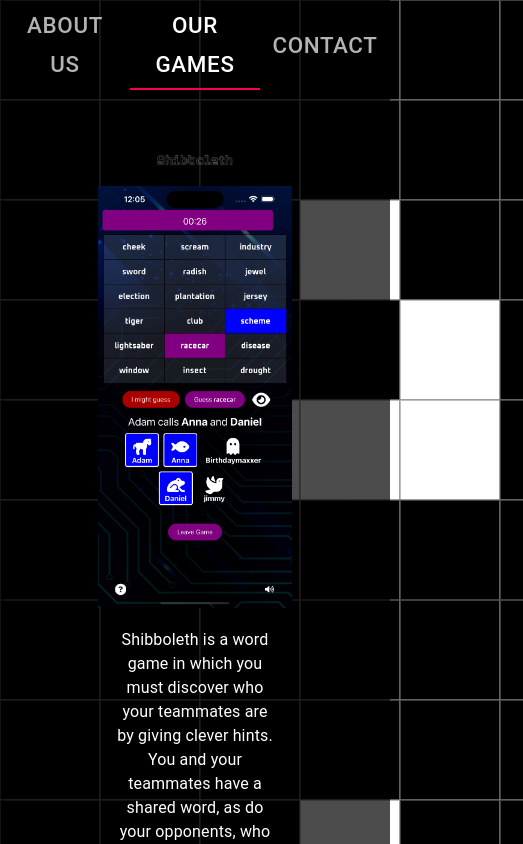
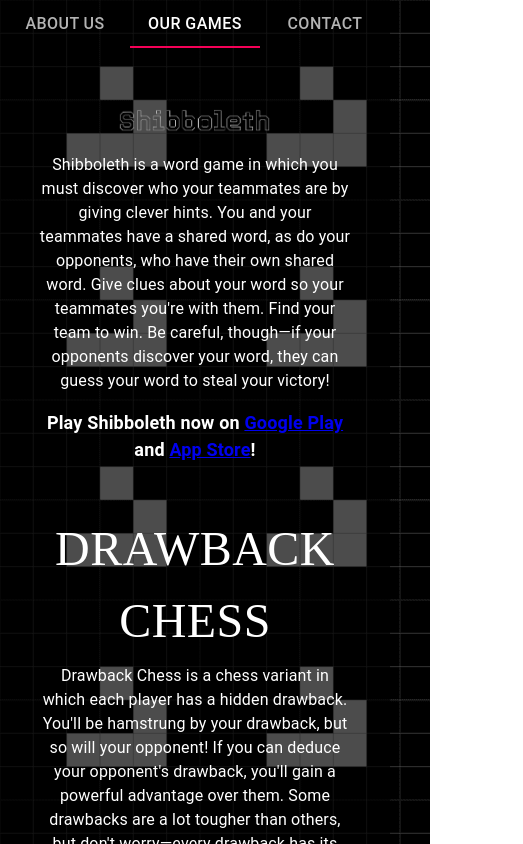
Before and after one commit to adamyedidia/glyder_website_3, a React (Create React App) app: page /games in a window 390 px wide. Shown: the top 844 px of the page, 523 px wide, since content can reach past the window. Built offline with nearby package versions, Linux system fonts and the light colour scheme; a web font is replaced by a local one.

Commit message:
Improvements on mobile

```diff
--- a/src/App.css
+++ b/src/App.css
@@ -53,13 +53,19 @@
 
 body::before {
   content: '';
-  position: absolute;
+  position: fixed;
   top: 0;
   left: 0;
   right: 0;
   bottom: 0;
   background: rgba(0, 0, 0, 0.7); /* Adjust the opacity as needed */
   z-index: -1;
+}
+
+@media (max-width: 600px) {
+  body {
+    background-image: url('./images/frame_8_small.png');
+  }
 }
 /*
 body {
--- a/src/ContactPage.js
+++ b/src/ContactPage.js
@@ -28,7 +28,9 @@
   const classes = useStyles();
   const [value, setValue] = useState(2);
 
-  const isSmallScreen = useMediaQuery('(max-height:600px)');
+  const isSmallScreenHeight = useMediaQuery('(max-height:800px)');
+  const isSmallScreenWidth = useMediaQuery('(max-width:500px)');
+  const isSmallScreen = isSmallScreenHeight || isSmallScreenWidth;
 
   const handleChange = (event, newValue) => {
       setValue(newValue);
@@ -64,9 +66,9 @@
         className={classes.tabs}
         variant="fullWidth" // Ensures tabs take up the full available width
       >
-          <Tab label="About Us" component={Link} to="/" className={classes.tab} />
-          <Tab label="Our Games" component={Link} to="/games" className={classes.tab} />
-          <Tab label="Contact" component={Link} to="/contact" className={classes.tab} />
+          <Tab label="About Us" component={Link} to="/" className={classes.tab} style={{ fontSize: isSmallScreen ? '1rem' : '1.4rem' }}/>
+          <Tab label="Our Games" component={Link} to="/games" className={classes.tab} style={{ fontSize: isSmallScreen ? '1rem' : '1.4rem' }}/>
+          <Tab label="Contact" component={Link} to="/contact" className={classes.tab} style={{ fontSize: isSmallScreen ? '1rem' : '1.4rem' }}/>
       </Tabs>
       <Grid
           container
@@ -80,7 +82,7 @@
           }}
       >
           <Grid item>
-              <Typography style={{ textAlign: 'center', fontSize: isSmallScreen ? 30 : 40 }}>
+              <Typography style={{ textAlign: 'center', fontSize: isSmallScreen ? 20 : 40 }}>
                   Please send us an email at <a href="mailto:glydergames1@gmail.com">glydergames1@gmail.com</a>! We are always looking for feedback on our existing games and suggestions for new ones. Also, if you are interested in working with us, we will be delighted to hear from you!
               </Typography>
           </Grid>
--- a/src/GamesPage.js
+++ b/src/GamesPage.js
@@ -34,7 +34,9 @@
       setValue(newValue);
   };
 
-  const isSmallScreen = useMediaQuery('(max-height:600px)');
+  const isSmallScreenHeight = useMediaQuery('(max-height:800px)');
+  const isSmallScreenWidth = useMediaQuery('(max-width:500px)');
+  const isSmallScreen = isSmallScreenHeight || isSmallScreenWidth;
 
   useEffect(() => {
     document.title = "Contact";
@@ -116,9 +118,9 @@
             className={classes.tabs}
             variant="fullWidth" // Ensures tabs take up the full available width
         >
-            <Tab label="About Us" component={Link} to="/" className={classes.tab} />
-            <Tab label="Our Games" component={Link} to="/games" className={classes.tab} />
-            <Tab label="Contact" component={Link} to="/contact" className={classes.tab} />
+            <Tab label="About Us" component={Link} to="/" className={classes.tab} style={{ fontSize: isSmallScreen ? '1rem' : '1.4rem' }} />
+            <Tab label="Our Games" component={Link} to="/games" className={classes.tab} style={{ fontSize: isSmallScreen ? '1rem' : '1.4rem' }} />
+            <Tab label="Contact" component={Link} to="/contact" className={classes.tab} style={{ fontSize: isSmallScreen ? '1rem' : '1.4rem' }}/>
         </Tabs>
         <Grid container direction="row" justify="center" alignItems="center" spacing={10} style={{ marginTop: 'auto', marginBottom: 'auto' }}>
             <Grid item container direction="column">
--- a/src/LandingPage.js
+++ b/src/LandingPage.js
@@ -15,7 +15,7 @@
     },
     tab: {
       minWidth: '33.33%', // Divide the width equally among 3 tabs
-      fontSize: '1.4rem', // Increase font size for better visibility
+      fontSize: '1.4rem',
     },
 }));
 
@@ -54,7 +54,9 @@
         setClickedImage(null);
     };
 
-    const isSmallScreen = useMediaQuery('(max-height:600px)');
+    const isSmallScreenHeight = useMediaQuery('(max-height:800px)');
+    const isSmallScreenWidth = useMediaQuery('(max-width:500px)');
+    const isSmallScreen = isSmallScreenHeight || isSmallScreenWidth;
 
     return (
         <div className="page-container" onClick={handleOutsideClick} style={{
@@ -75,9 +77,9 @@
               className={classes.tabs}
               variant="fullWidth" // Ensures tabs take up the full available width
             >
-                <Tab label="About Us" component={Link} to="/about" className={classes.tab} />
-                <Tab label="Our Games" component={Link} to="/games" className={classes.tab} />
-                <Tab label="Contact" component={Link} to="/contact" className={classes.tab} />
+                <Tab label="About Us" component={Link} to="/about" className={classes.tab} style={{ fontSize: isSmallScreen ? '1rem' : '1.4rem' }} />
+                <Tab label="Our Games" component={Link} to="/games" className={classes.tab} style={{ fontSize: isSmallScreen ? '1rem' : '1.4rem' }} />
+                <Tab label="Contact" component={Link} to="/contact" className={classes.tab} style={{ fontSize: isSmallScreen ? '1rem' : '1.4rem' }}/>
             </Tabs>
 
             {/* Title at the top center */}
@@ -85,7 +87,8 @@
                 src="/assets/glyder_games.png"
                 alt="Glyder Games Logo"
                 style={{
-                    maxHeight: '30vh', // Adjusts to the size of the container
+                    maxHeight: '30vh',
+                    maxWidth: '80vw',
                     marginTop: '5vh'
                 }}
             />}
@@ -132,7 +135,7 @@
             }}>
                 {/* <div style={{ height: '5vh' }}></div> */}
 
-                <Typography style={{fontSize: 25, maxWidth: '75%', minWidth: '25%', width: '50vw'}}>
+                <Typography style={{fontSize: isSmallScreen ? 20 : 25, ...(isSmallScreen ? {} : {maxWidth: '75%', minWidth: '25%'}), width: isSmallScreen ? '80vw' : '50vw'}}>
                     We're a small indie game studio based in the Boston area; we're focused on building fun, innovative, and lightweighted games for mobile, web, and Steam.
                     We aim to make simple and novel games that are best played with friends and family.
                 </Typography>
```
Also changed, not shown: src/images/frame_8_small.png (added).
